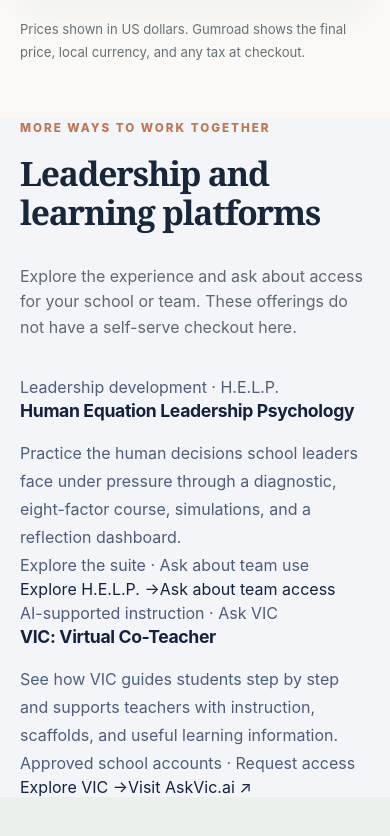
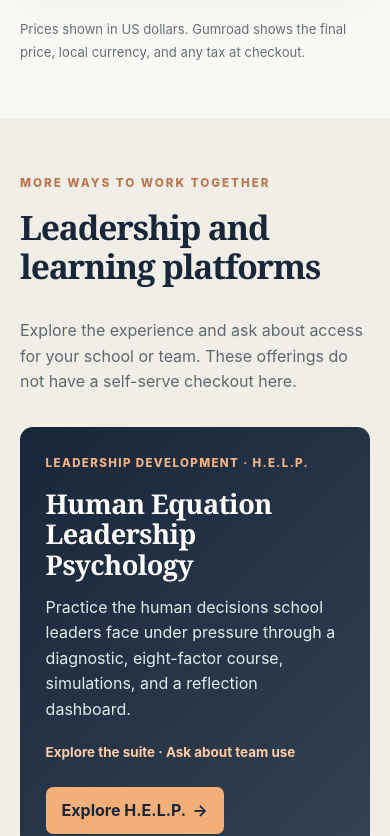
Before and after one commit to DrRobF/rob-furman-portfolio, a Next.js app: page /resources in a window 390 px wide. Shown: the part 3588-4424 px from the top of the page. Built offline with nearby package versions, Linux system fonts and the light colour scheme.

Commit message:
Style H.E.L.P. and Ask VIC store cards

```diff
--- a/app/resources/resources.module.css
+++ b/app/resources/resources.module.css
@@ -32,6 +32,20 @@
 .cardLink { color: #186d70; font-size: .86rem; font-weight: 750; text-align: right; line-height: 1.3; }
 .cardLink:hover, .allLink:hover, .relatedLink:hover { text-decoration: underline; text-underline-offset: .2em; }
 .priceNote { margin-top: 1.2rem; font-size: .82rem; color: #667177; }
+.platformSection { padding: 4.8rem 0; background: #f1eee7; }
+.platformGrid { display: grid; grid-template-columns: repeat(2, minmax(0, 1fr)); gap: 1.1rem; }
+.platformCard { display: flex; flex-direction: column; min-height: 345px; border-radius: .8rem; padding: clamp(1.6rem, 3vw, 2.3rem); color: #f9f8f2; }
+.helpCard { background: linear-gradient(135deg, #172639, #354354); }
+.vicCard { background: linear-gradient(135deg, #17494b, #256b69); }
+.platformKicker { color: #f4b384; text-transform: uppercase; letter-spacing: .12em; font-size: .72rem; font-weight: 800; margin-bottom: 1rem; }
+.platformCard h3 { color: #fff; font-family: Georgia, 'Times New Roman', serif; font-size: clamp(1.7rem, 2.5vw, 2.4rem); line-height: 1.12; margin-bottom: .9rem; }
+.platformCard > p:not(.platformKicker) { max-width: 520px; line-height: 1.6; color: #e2ebea; }
+.platformCard .platformStatus { color: #ffcca6 !important; font-size: .84rem; font-weight: 750; margin-top: 1.2rem; }
+.platformActions { display: flex; align-items: center; flex-wrap: wrap; gap: .8rem 1.2rem; margin-top: auto; padding-top: 1.5rem; }
+.platformPrimary, .platformSecondary { font-weight: 750; line-height: 1.3; }
+.platformPrimary { display: inline-flex; align-items: center; gap: .4rem; background: #f4ae78; color: #172639; padding: .8rem 1rem; border-radius: .45rem; }
+.platformPrimary:hover { background: #ffd0a5; }
+.platformSecondary { color: #fff; text-decoration: underline; text-underline-offset: .2em; }
 .freeSection { padding: 4.6rem 0; background: #eaf0ec; }
 .guideGrid { display: grid; grid-template-columns: repeat(3, minmax(0, 1fr)); gap: 1rem; }
 .guideGrid a { display: flex; flex-direction: column; min-height: 190px; padding: 1.5rem; border-radius: .65rem; background: #fff; border: 1px solid #d2ded6; }
@@ -84,13 +98,13 @@
 .miniCard small { color: #a05638; text-transform: uppercase; letter-spacing: .08em; font-weight: 800; }
 .miniCard strong { font-family: Georgia, 'Times New Roman', serif; color: #172639; font-size: 1.12rem; }
 .miniCard b { color: #186d70; margin-left: auto; padding-right: .5rem; }
-.primaryButton:focus-visible, .outlineButton:focus-visible, .cardImageLink:focus-visible, .cardLink:focus-visible, .guideGrid a:focus-visible, .miniCard:focus-visible { outline: 3px solid #e7a66b; outline-offset: 3px; }
+.primaryButton:focus-visible, .outlineButton:focus-visible, .cardImageLink:focus-visible, .cardLink:focus-visible, .guideGrid a:focus-visible, .miniCard:focus-visible, .platformPrimary:focus-visible, .platformSecondary:focus-visible { outline: 3px solid #e7a66b; outline-offset: 3px; }
 @media (max-width: 1050px) { .productGrid { grid-template-columns: repeat(2,minmax(0,1fr)); } .cardBody h3 { min-height: 0; } }
 @media (max-width: 760px) {
   .hero { padding: 4.2rem 0 2.6rem; }
   .heroDetails span + span::before { margin-right: .65rem; }
   .sectionHeading, .closingPanel { align-items: start; flex-direction: column; }
-  .guideGrid, .detailLayout, .detailColumns { grid-template-columns: 1fr; }
+  .guideGrid, .platformGrid, .detailLayout, .detailColumns { grid-template-columns: 1fr; }
   .detailImageWrap { max-width: 620px; }
   .closingPanel { padding: 2rem; }
   .closingActions { width: 100%; }
@@ -98,7 +112,7 @@
 }
 @media (max-width: 550px) {
   .productGrid, .miniGrid { grid-template-columns: 1fr; }
-  .shopSection, .freeSection, .detailContent, .moreSection { padding: 3.4rem 0; }
+  .shopSection, .platformSection, .freeSection, .detailContent, .moreSection { padding: 3.4rem 0; }
   .heroDetails { display: grid; gap: .45rem; }
   .heroDetails span + span::before { content: none; }
   .heroActions { align-items: stretch; flex-direction: column; }
```
